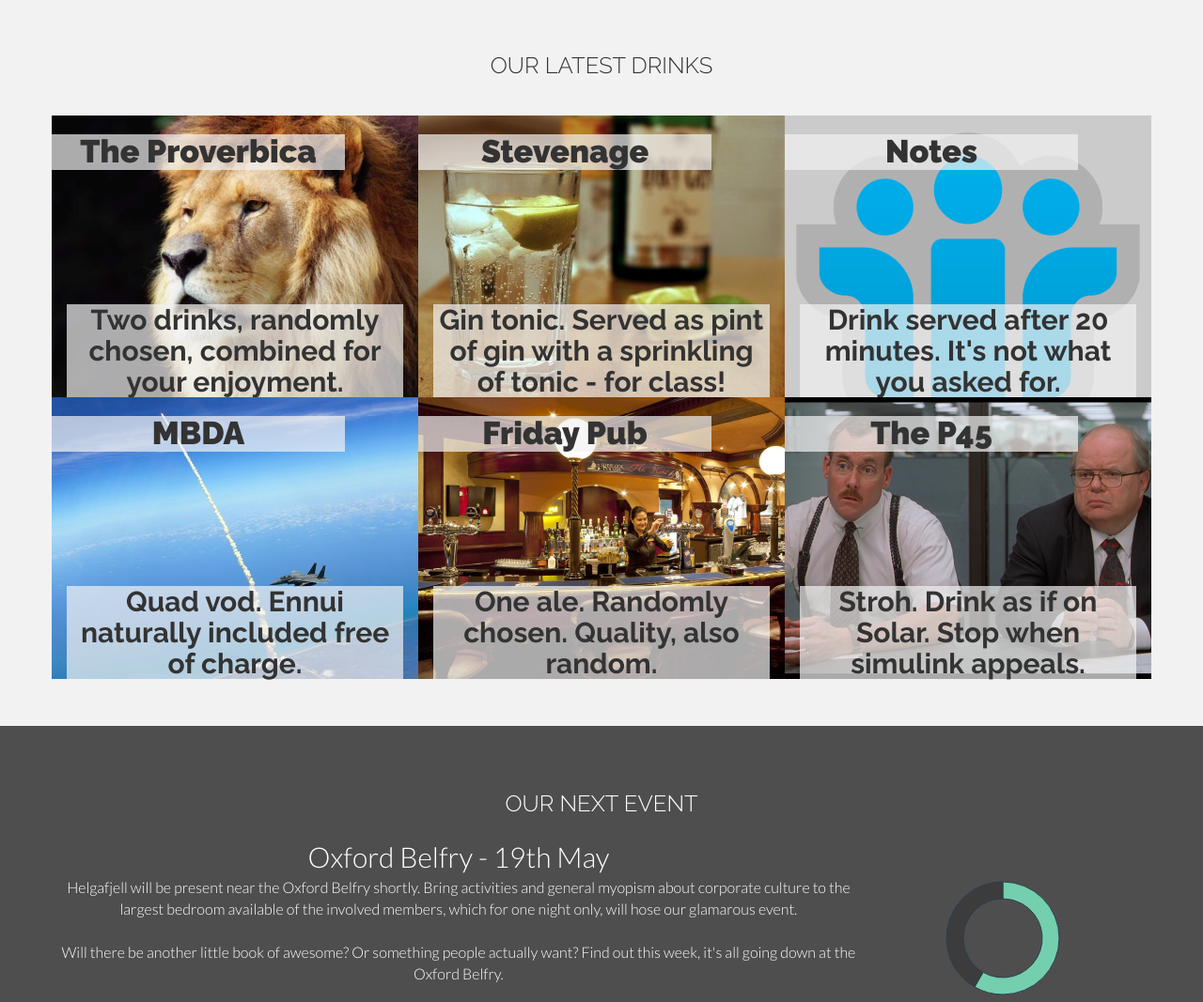
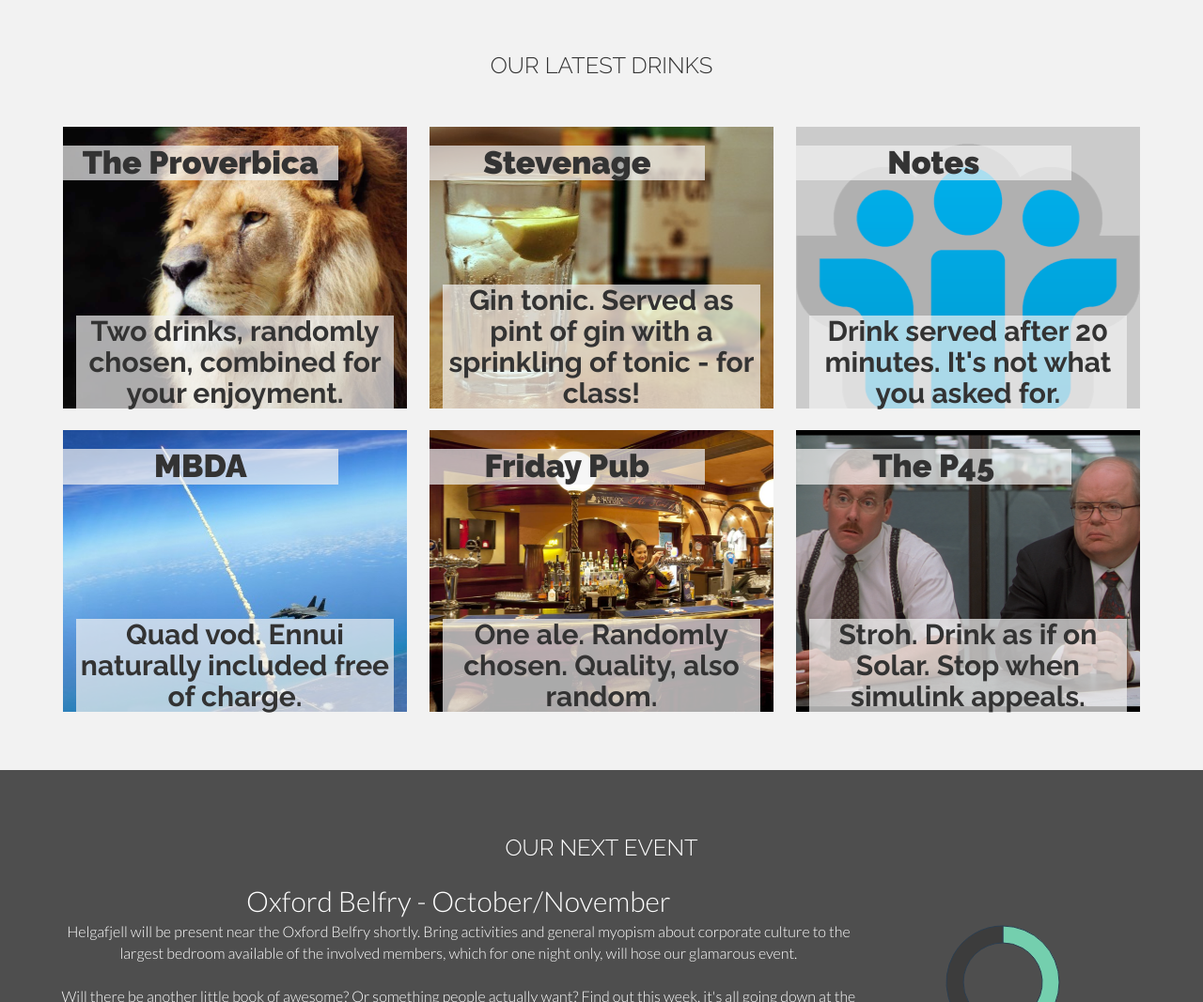
Before and after one commit to AsgardEnterprises/Helgafjell, a plain HTML site: page index.html in a window 1280 px wide. Shown: the part 900-1967 px from the top of the page at 94% size. Drawn offline with nearby package versions, Linux system fonts and the light colour scheme.

Commit message:
Adding spacing to drinks images for clarity and some text updates to the site

```diff
--- a/assets/css/main.css
+++ b/assets/css/main.css
@@ -195,6 +195,11 @@ p {
 	height: 300px;
 	padding-left: 0 !important;
 	padding-right: 0 !important;
+	width: 31.33333333333333%;
+	float: left;
+	position: relative;
+	min-height: 1px;
+	margin:1%;
 }
 
 .drink-title {
@@ -263,7 +268,10 @@ p {
 }
 
 
-@media (max-width: 1200px) {
+@media (max-width: 1000px) {
+	.drink-block {
+		width: 100%;
+	}
   	.drink-title {
   		margin-left: 0%;
   		width: 98%;
--- a/index.html
+++ b/index.html
@@ -58,7 +58,7 @@
 		<div class="row centered mt grid">
 			<h3>OUR LATEST DRINKS</h3>
 			<div class="mt"></div>
-			<div class="col-lg-4 drink-block">
+			<div class="drink-block">
 				<div class="drink-background lion"></div>
 				<div class="drink-title stand-out">
 					The Proverbica
@@ -67,7 +67,7 @@
 					Two drinks, randomly chosen, combined for your enjoyment.
 				</div>
 			</div>
-			<div class="col-lg-4 drink-block">
+			<div class="drink-block">
 			<div class="drink-background gintonic"></div>
 				<div class="drink-title stand-out">
 					Stevenage
@@ -76,7 +76,7 @@
 					Gin tonic. Served as pint of gin with a sprinkling of tonic - for class!
 				</div>
 			</div>
-			<div class="col-lg-4 drink-block">
+			<div class="drink-block">
 				<div class="drink-background notes"></div>
 				<div class="drink-title stand-out">
 					Notes
@@ -88,7 +88,7 @@
 		</div>
 
 		<div class="row centered grid">
-			<div class="col-lg-4 drink-block">
+			<div class="drink-block">
 				<div class="drink-background mdba"></div>
 				<div class="drink-title stand-out">
 					MBDA
@@ -97,7 +97,7 @@
 					Quad vod. Ennui naturally included free of charge.
 				</div>
 			</div>
-			<div class="col-lg-4 drink-block">
+			<div class="drink-block">
 				<div class="drink-background pub"></div>
 				<div class="drink-title stand-out">
 					Friday Pub
@@ -106,7 +106,7 @@
 					One ale. Randomly chosen. Quality, also random.
 				</div>
 			</div>
-			<div class="col-lg-4 drink-block">
+			<div class="drink-block">
 				<div class="drink-background p45"></div>
 				<div class="drink-title stand-out">
 					The P45
@@ -123,7 +123,7 @@
 		<div class="container">
 			<div class="row centered">
 				<h3>OUR NEXT EVENT</h3>
-				<div class="event-title">Oxford Belfry - 19th May</div>
+				<div class="event-title">Oxford Belfry - October/November</div>
 				<div class="event-text">Helgafjell will be present near the Oxford Belfry shortly. Bring activities and general myopism about corporate culture to the largest bedroom available of the involved members, which for one night only, will hose our glamarous event.
 				<br /> <br />
 				Will there be another little book of awesome? Or something people actually want? Find out this week, it's all going down at the Oxford Belfry.
```
